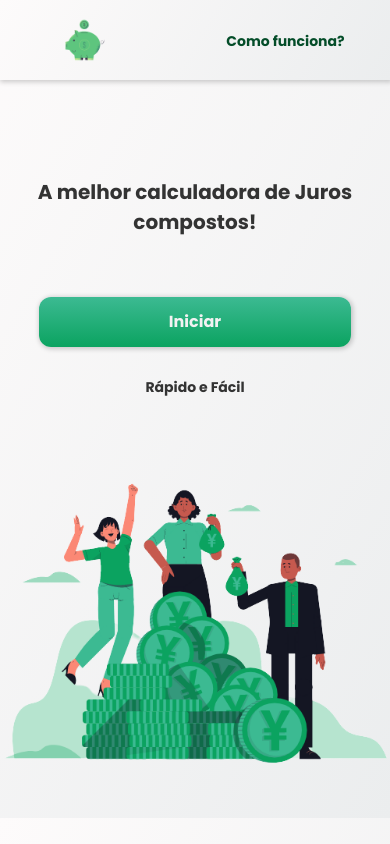
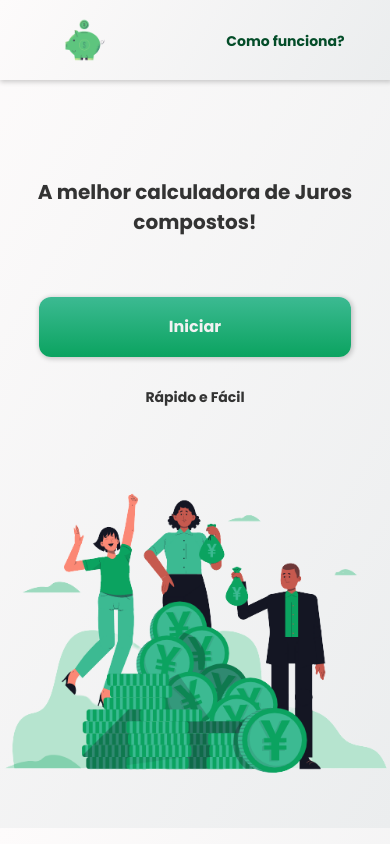
Before and after one commit to tfeliperibeiro/simulador-de-juros, a React (Create React App) app: page / in a window 390 px wide. Built offline with nearby package versions, Linux system fonts and the light colour scheme.

Commit message:
Tamanho do botao

```diff
--- a/src/css/about.css
+++ b/src/css/about.css
@@ -23,3 +23,9 @@
 .text-formula {
   font-weight: bold;
 }
+
+@media (max-width: 640px) {
+  .container-sobre {
+    max-width: 100%;
+  }
+}
--- a/src/css/home.css
+++ b/src/css/home.css
@@ -56,7 +56,7 @@
 
   .btn {
     width: 100%;
-    height: 50px;
+    height: 60px;
     width: 80%;
     font-size: 16px;
   }
```
